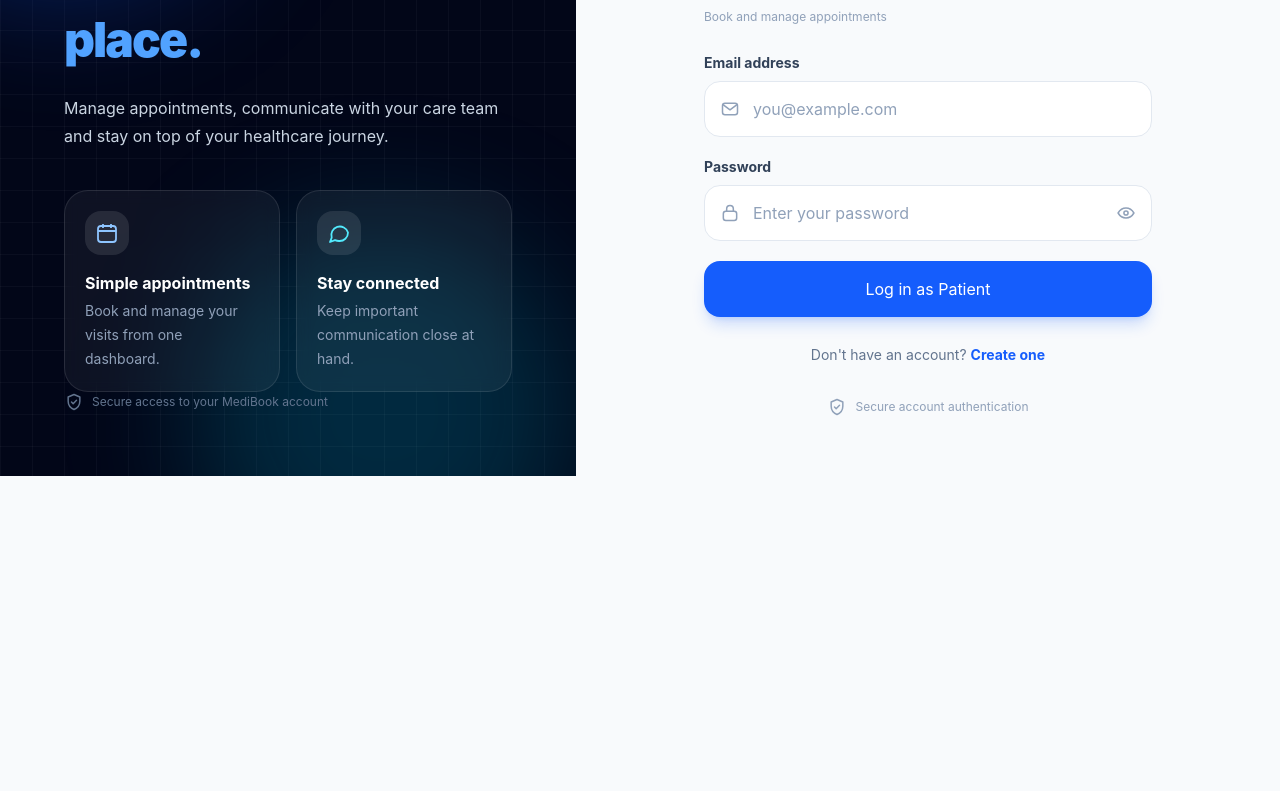
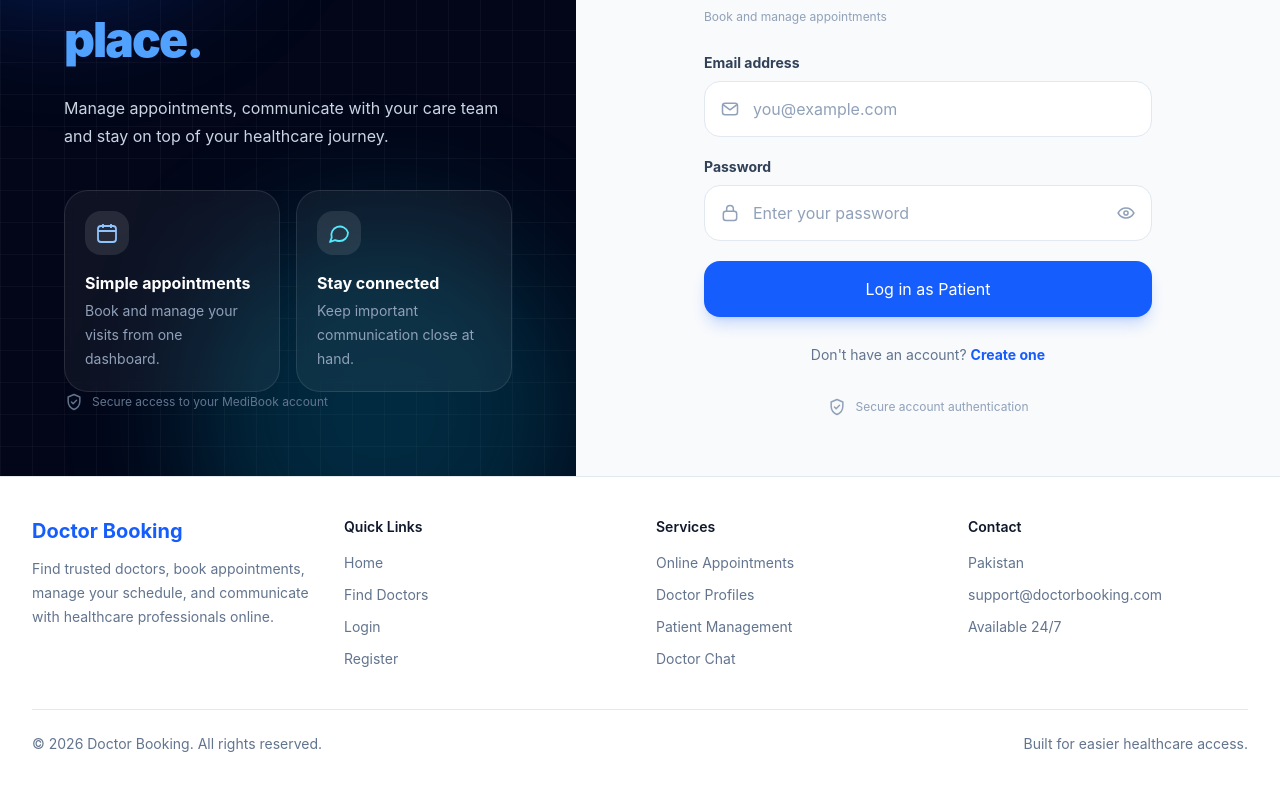
Before and after one commit to MSubhanAli4210/doctor-booking-client, a React (Vite) app: page /login in a window 1280 px wide. Shown: the part 331-1122 px from the top of the page. Before the commit the page ends 807 px from the top, so only its background shows below. Built offline with nearby package versions, Linux system fonts and the light colour scheme.

Commit message:
feat: add Footer component with navigation links and contact information

```diff
--- a/src/App.tsx
+++ b/src/App.tsx
@@ -23,6 +23,7 @@ import AdminAppointments from "./pages/AdminAppointments";
 
 import PatientProfile from "./pages/PatientProfile";
 import PatientDashboard from "./pages/PatientDashboard";
+import Footer from "./components/Footer";
 
 function App() {
   const { isLoading } = useAuth();
@@ -176,6 +177,8 @@ function App() {
           }
         />
       </Routes>
+
+      <Footer />
     </>
   );
 }
--- /dev/null
+++ b/src/components/Footer.tsx
@@ -0,0 +1,95 @@
+import { Link } from "react-router-dom";
+
+export default function Footer() {
+  const currentYear = new Date().getFullYear();
+
+  return (
+    <footer className="border-t border-slate-200 bg-white">
+      <div className="mx-auto max-w-7xl px-4 py-10 sm:px-6 lg:px-8">
+        <div className="grid gap-8 sm:grid-cols-2 lg:grid-cols-4">
+          <div>
+            <h2 className="text-xl font-bold text-blue-600">
+              Doctor Booking
+            </h2>
+
+            <p className="mt-3 max-w-sm text-sm leading-6 text-slate-500">
+              Find trusted doctors, book appointments, manage your schedule,
+              and communicate with healthcare professionals online.
+            </p>
+          </div>
+
+          <div>
+            <h3 className="text-sm font-semibold text-slate-900">
+              Quick Links
+            </h3>
+
+            <div className="mt-4 flex flex-col gap-3 text-sm text-slate-500">
+              <Link
+                to="/"
+                className="transition hover:text-blue-600"
+              >
+                Home
+              </Link>
+
+              <Link
+                to="/doctors"
+                className="transition hover:text-blue-600"
+              >
+                Find Doctors
+              </Link>
+
+              <Link
+                to="/login"
+                className="transition hover:text-blue-600"
+              >
+                Login
+              </Link>
+
+              <Link
+                to="/register"
+                className="transition hover:text-blue-600"
+              >
+                Register
+              </Link>
+            </div>
+          </div>
+
+          <div>
+            <h3 className="text-sm font-semibold text-slate-900">
+              Services
+            </h3>
+
+            <div className="mt-4 flex flex-col gap-3 text-sm text-slate-500">
+              <span>Online Appointments</span>
+              <span>Doctor Profiles</span>
+              <span>Patient Management</span>
+              <span>Doctor Chat</span>
+            </div>
+          </div>
+
+          <div>
+            <h3 className="text-sm font-semibold text-slate-900">
+              Contact
+            </h3>
+
+            <div className="mt-4 flex flex-col gap-3 text-sm text-slate-500">
+              <span>Pakistan</span>
+              <span>support@doctorbooking.com</span>
+              <span>Available 24/7</span>
+            </div>
+          </div>
+        </div>
+
+        <div className="mt-10 flex flex-col gap-3 border-t border-slate-200 pt-6 text-sm text-slate-500 sm:flex-row sm:items-center sm:justify-between">
+          <p>
+            © {currentYear} Doctor Booking. All rights reserved.
+          </p>
+
+          <p>
+            Built for easier healthcare access.
+          </p>
+        </div>
+      </div>
+    </footer>
+  );
+}
```
